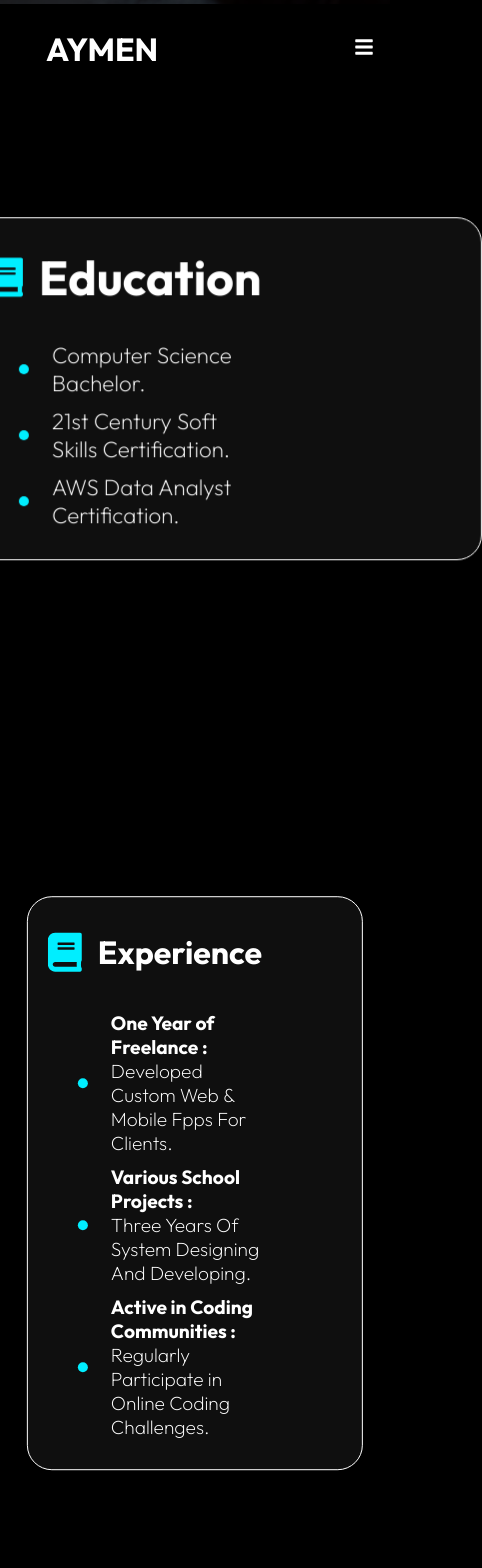
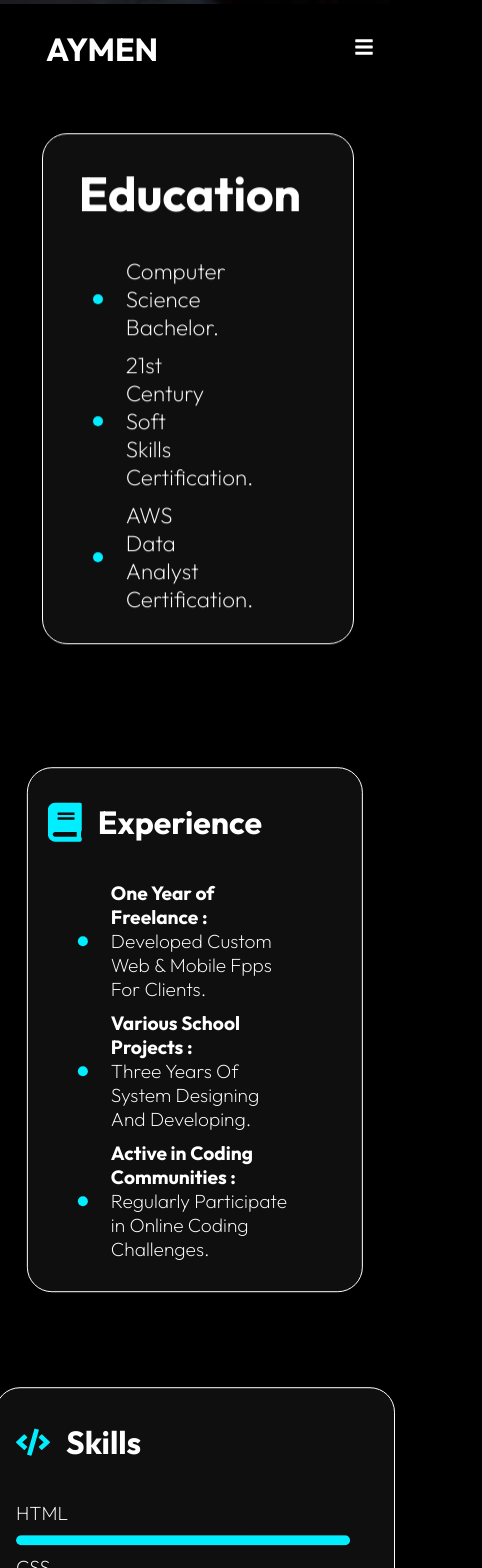
Before and after one commit to AymenRch/My-Portfolio, a React (Create React App) app: page / in a window 390 px wide. Shown: the part 840-2408 px from the top of the page, 482 px wide, since content can reach past the window. Built offline with nearby package versions, Linux system fonts and the light colour scheme.

Commit message:
new update

```diff
--- a/src/components/Heroimg2.css
+++ b/src/components/Heroimg2.css
@@ -195,17 +195,18 @@
 
     .hero2 .content {
         top: 15%;
-        left: 50%;
+        left: 43%;
+        width: 80%;
     }
 
     .hero2 .content2 {
         left: 50%;
-        top: 46%;
+        top: 40%;
     }
 
     .hero2 .content3 {
         left: 50%;
-        top: 80%;
+        top: 65%;
     }
 
     .mask2 {
@@ -217,6 +218,7 @@
         padding-left: 33px;
         /* Adds space for the circle */
         margin-left: 30px;
+        width: 100%;
     }
 
     .hero2 .content3,
@@ -225,4 +227,5 @@
         box-shadow: none;
         border: 0.1px solid white;
     }
+
 }
```
